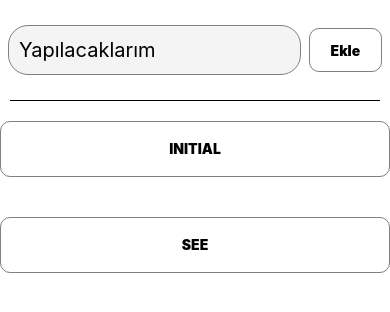
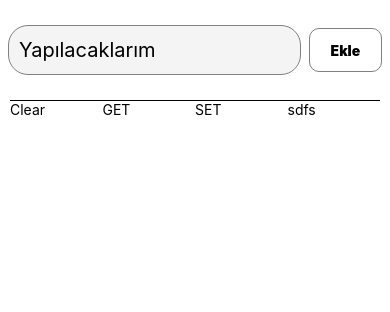
Before and after one commit to cyb3rsalih/to-do-app-w-react-native, a React Native app: screen / in a window 390 px wide. Shown: the top 312 px of the page. Built offline with nearby package versions, Linux system fonts and the light colour scheme.

Commit message:
f-ck asyncStorage

```diff
--- a/src/App.js
+++ b/src/App.js
@@ -1,11 +1,13 @@
 import React, {Component} from 'react';
-import {Platform, StyleSheet, Text, View,ScrollView,TextInput,AsyncStorage} from 'react-native';
+import {Platform, StyleSheet, Text, View,ScrollView,TextInput,AsyncStorage,TouchableOpacity} from 'react-native';
 
-import {MyButton,ToDo} from './components'
+import {MyButton,ToDo} from './components';
 
 const sleep = (milliseconds) => {
   return new Promise(resolve => setTimeout(resolve, milliseconds))
 }
+
+
   //var items = '{"Notes":[{"ID":"1","note":"selam"},{"ID":"2","note":"aleykim"}]}';
 
 export default class App extends Component{
@@ -13,65 +15,47 @@ export default class App extends Component{
     super(props);
 
     this.addItem = this.addItem.bind(this);
-    this.iniitalFunc = this.iniitalFunc.bind(this);
-    this.seeItems = this.seeItems.bind(this);
+    this.clearItems = this.clearItems.bind(this);
+    this.getItem = this.getItem.bind(this);
+    this.setItem = this.setItem.bind(this);
 
   }
 
   state = {
     toDO : '',
-    notes:'',
-  }
+    notes:'sdfs',
+  };
 
-  iniitalFunc(){
-    var initialValue = '{"Notes":[{"ID":"1","note":"selam"},{"ID":"2","note":"aleykim"}]}';
-    AsyncStorage.setItem("notes",initialValue);
-  }
 
-  seeItems(){
-    var notes = AsyncStorage.getItem("notes");
 
-    AsyncStorage.getItem("notes").then((value) => {
-      this.setState({"notes": value});
-  });
-
-    //Jnotes = JSON.parse(notes);
-    //Xnotes = notes.toString();
-    //alert(Jnotes.Notes[0].ID);
-    //alert(Xnotes);
-  }
 
 
   addItem(){
-
-      var date = Date.now().toString();
-
-      // When app starts we have taken Notes and convert it Jnotes
-      // Now we will take our new todo item and add to our Jnotes after J it.
-      //var notes = AsyncStorage.getItem("notes");
-      AsyncStorage.getItem("notes").then((value) => {
-        this.setState({"savingNote": value});
-    });
-     var saving;
-    sleep(500).then(() => {
-      saving = (this.state.savingNote);
-
-    });
-    this.setState.aq = saving;
-    //asvar Jnotes = JSON.parse(saving);
-
-
-      //myObj = this.state.toDO;
-
-      //Jnotes['Notes'].unshift({"ID":date,"note": myObj});
-      //sendNote = JSON.stringify(Jnotes);
-      //AsyncStorage.setItem("notes",sendNote);
-      // Unshift means we add new item top of the list
 
       // Clear the text area
       this.setState({toDO:''});
 
 }
+
+
+clearItems(){
+
+AsyncStorage.clear();
+
+}
+
+
+getItem(){
+  async () => {
+  const getValue = await AsyncStorage.getItem("notes");
+  this.setState({notes: getValue});
+}}
+
+setItem(){
+  async () => {
+    await AsyncStorage.setItem("notes", this.state.toDO);
+  }};
+
 
   render() {
     return (
@@ -84,23 +68,21 @@ export default class App extends Component{
             </TextInput>
           </View>
           <View style={styles.right}>
-            <MyButton onPress={this.addItem} text={'Ekle'} />
+            <MyButton onPress={this.setItem} text={'Ekle'} />
           </View>
         </View>
         <View style={{backgroundColor:'black',height:0.5,marginHorizontal:10}}></View>
-     <View style={{height:300}}>
-
-           <MyButton onPress={this.iniitalFunc} text={'INITIAL'} />
-            <MyButton onPress={this.seeItems} text={'SEE'} />
-            <Text style={{flex:1}}>
-              {this.state.notes}
-            </Text>
-            <Text style={{flex:1}}>
-              {this.state.aq}
-            </Text>
 
 
-     </View>
+        <View style={{height:100,marginHorizontal:10,flexDirection:'row'}}>
+        <TouchableOpacity style={{flex:1}} onPress={this.clearItems}><Text>Clear</Text></TouchableOpacity>
+        <TouchableOpacity style={{flex:1}} onPress={this.getItem}><Text>GET</Text></TouchableOpacity>
+        <TouchableOpacity style={{flex:1}} onPress={this.setItem}><Text>SET</Text></TouchableOpacity>
+        <Text style={{flex:1}} >{this.state.notes}</Text>
+
+
+        </View>
+
         <ScrollView>
 
             {
```
